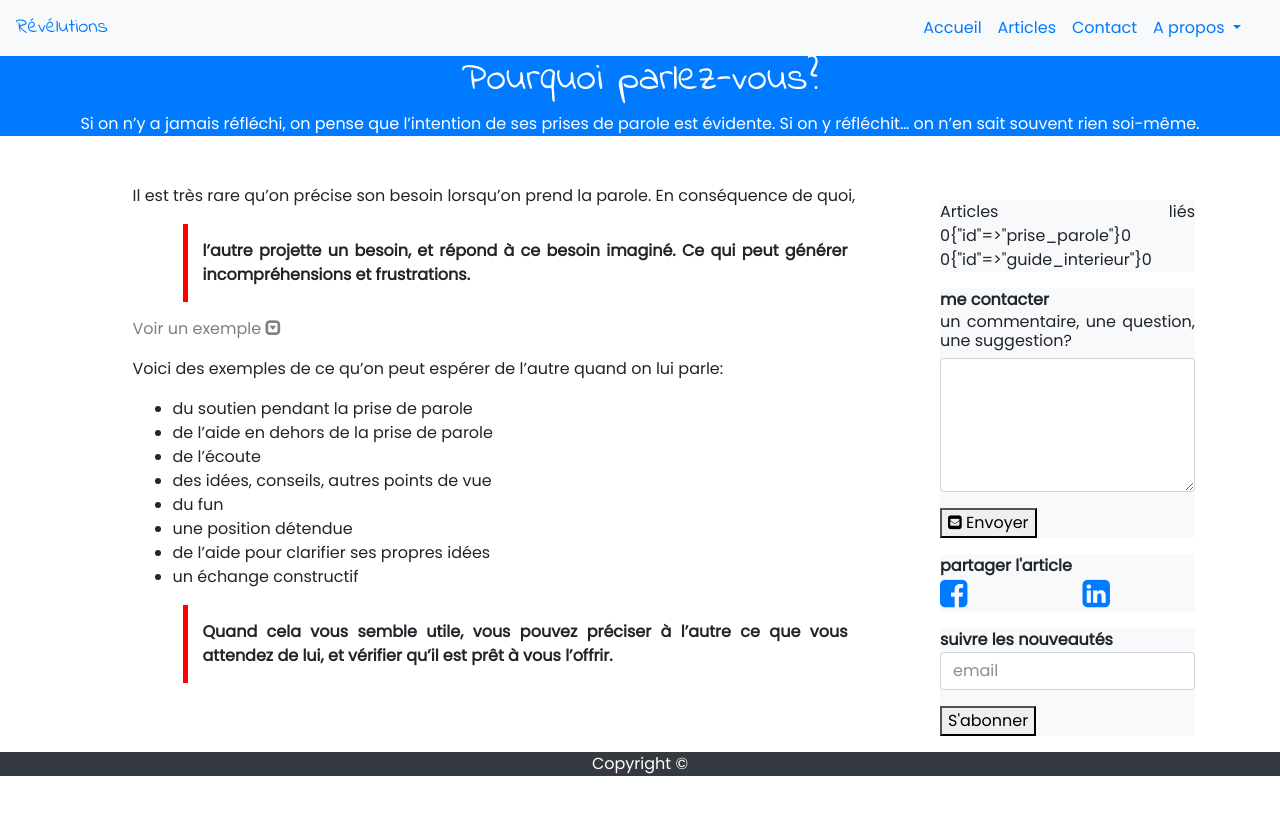
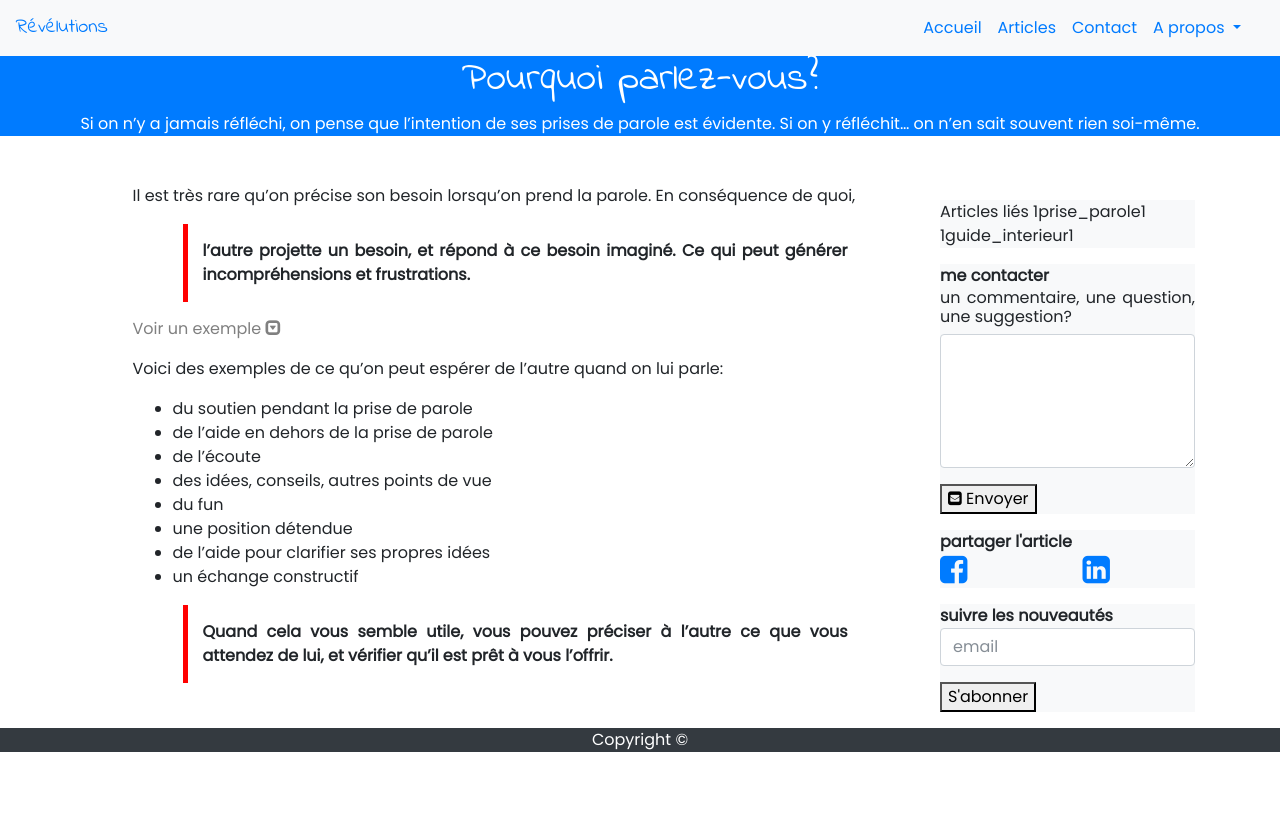
Before and after one commit to OrgaEvolutions/Nathoup.github.io, a Jekyll site: the page built from articles/prise_parole.html, in a window 1280 px wide. Shown: the top 815 px of the page. Built offline with Jekyll 4.4.1, drawn with Linux system fonts in a browser that asks for light colours; nearby versions of some CDN libraries; some web fonts are replaced.

Commit message:
Update article.html

```diff
--- a/_layouts/article.html
+++ b/_layouts/article.html
@@ -13,7 +13,7 @@ layout: default
 	     Articles liés
 	     {% for reco in site.data.recos_articles | where reco.id==page.id %}
 			{% for article_reco in reco.recos %}
-	     			0{{article_reco}}0<br>
+	     			1{{article_reco.id}}1<br>
 	     		{% endfor %}
 	     {% endfor %}
            </div></p>
```
